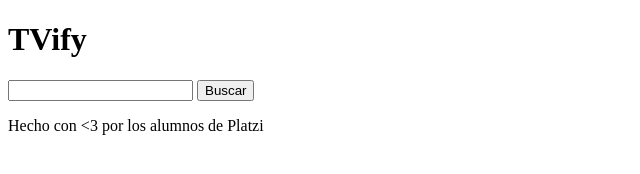
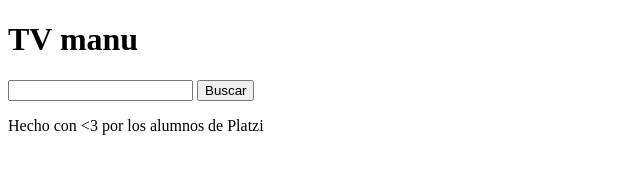
Before and after one commit to EmrajiPower/TVify, a plain HTML site: page TVify/index.html in a window 1280 px wide. Shown: the whole page, without its empty margins (0-640 px from the left). Drawn offline with nearby package versions, Linux system fonts and the light colour scheme; no server answers.

Commit message:
Update index.html

```diff
--- a/TVify/index.html
+++ b/TVify/index.html
@@ -9,7 +9,7 @@
 <body>
   <div id="app-container">
     <header id="app-header">
-      <h1>TVify</h1>
+      <h1>TV manu</h1>
     </header>
     <section id="app-body">
       <form class="search-form">
```
